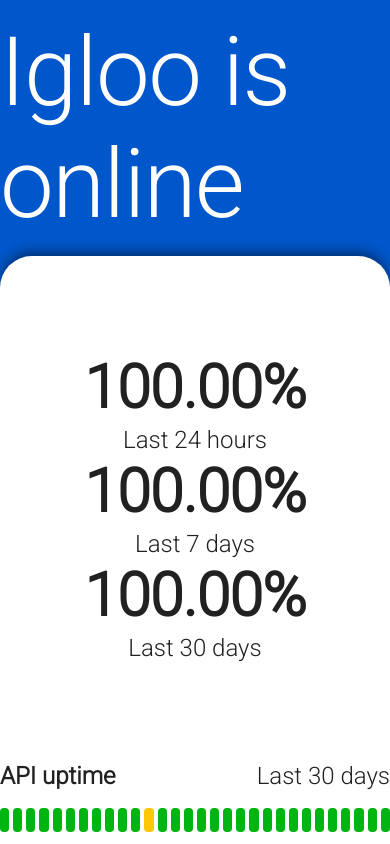
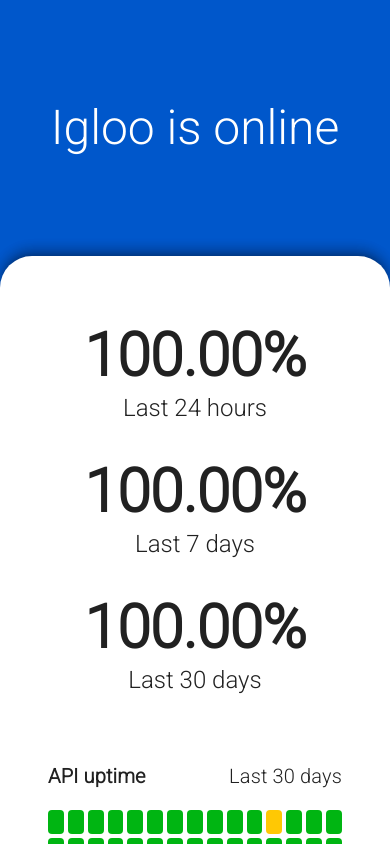
Before and after one commit to iotique-srl/igloo-status, a React (Create React App) app: page / in a window 390 px wide. Built offline with nearby package versions, Linux system fonts and the light colour scheme.

Commit message:
Mobile UI

```diff
--- a/public/index.html
+++ b/public/index.html
@@ -7,7 +7,7 @@
       content="width=device-width, height=device-height, initial-scale=1.0, maximum-scale=1.0, user-scalable=no, viewport-fit=cover"
     />
     <meta name="HandheldFriendly" content="true" />
-    <meta name="description" content="Check the status of the Igloo platform" />
+    <meta name="description" content="Check the status of Igloo" />
     <link rel="manifest" href="manifest.json" />
     <link
       href="https://fonts.googleapis.com/icon?family=Material+Icons"
--- a/src/App.js
+++ b/src/App.js
@@ -33,9 +33,47 @@
     super(props);
 
     uptimeLog = generateRandomUptimes();
+
+    this.state = {
+      width: false,
+      scrollTop: 0,
+    };
+  }
+
+  debounce = (func, wait) => {
+    let timeout;
+
+    return (...args) => {
+      const later = () => {
+        timeout = null;
+
+        func(...args);
+      };
+
+      clearTimeout(timeout);
+
+      timeout = setTimeout(later, wait);
+    };
+  };
+
+  updateDimensions = () => {
+    if (window.outerWidth !== this.state.width) {
+      this.setState({ width: window.outerWidth });
+    }
+  };
+
+  componentDidMount() {
+    this.updateDimensions();
+    window.addEventListener("resize", this.debounce(this.updateDimensions));
+  }
+
+  componentWillUnmount() {
+    window.removeEventListener("resize", this.debounce(this.updateDimensions));
   }
 
   render() {
+    const { width, scrollTop } = this.state;
+
     // remove when actual data is available
     const online = uptimeLog[29].uptime === 100;
     const loading = false;
@@ -51,17 +89,22 @@
         style={{
           height: "100%",
           backgroundColor: online ? "#0057cb" : "#f44336",
+          overflowY: "auto",
         }}
         className="notSelectable defaultCursor"
+        onScroll={({ target: { scrollTop } }) => this.setState({ scrollTop })}
       >
         <Typography
-          variant="h1"
+          variant={width > 752 ? "h1" : width > 448 ? "h2" : "h3"}
           style={{
             color: "white",
             height: "256px",
+            width: "100%",
             display: "flex",
             justifyContent: "center",
             alignItems: "center",
+            position: "absolute",
+            opacity: 1 - scrollTop / (width > 752 ? 64 : 96),
           }}
         >
           {loading ? (
@@ -79,18 +122,28 @@
         <Paper
           style={{
             width: "100%",
-            height: "calc(100% - 256px)",
-            borderRadius: "32px 32px 0 0",
+            minHeight: "calc(100% - 256px)",
+            borderRadius:
+              (1 - scrollTop / 256) * 32 +
+              "px " +
+              (1 - scrollTop / 256) * 32 +
+              "px 0 0",
             boxShadow:
               "0px -5px 5px -3px rgba(0,0,0,0.2), 0px -8px 10px 1px rgba(0,0,0,0.14), 0px -3px 14px 2px rgba(0,0,0,0.12)",
+            marginTop: "256px",
           }}
           elevation={8}
         >
-          <div style={{ maxWidth: "1080px", margin: "0 auto" }}>
-            <Grid container style={{ padding: "96px 0" }}>
-              <Grid item xs>
+          <div
+            style={{ maxWidth: "1080px", margin: "0 auto", padding: "0 48px" }}
+          >
+            <Grid
+              container
+              style={{ padding: width > 752 ? "96px 0" : "48px 0" }}
+            >
+              <Grid item xs={width > 752 ? 4 : 12} style={{ margin: "16px 0" }}>
                 <Typography
-                  variant="h2"
+                  variant={width > 960 || width < 752 ? "h2" : "h3"}
                   style={{ ...percentageStyle, fontWeight: "bold" }}
                 >
                   {loading ? (
@@ -100,15 +153,15 @@
                   )}
                 </Typography>
                 <Typography
-                  variant="h5"
+                  variant={width > 960 || width < 752 ? "h5" : "h6"}
                   style={{ ...percentageStyle, fontWeight: 300 }}
                 >
                   {loading ? <Skeleton /> : "Last 24 hours"}
                 </Typography>
               </Grid>
-              <Grid item xs>
+              <Grid item xs={width > 752 ? 4 : 12} style={{ margin: "16px 0" }}>
                 <Typography
-                  variant="h2"
+                  variant={width > 960 || width < 752 ? "h2" : "h3"}
                   style={{ ...percentageStyle, fontWeight: "bold" }}
                 >
                   {loading ? (
@@ -124,15 +177,15 @@
                   )}
                 </Typography>
                 <Typography
-                  variant="h5"
+                  variant={width > 960 || width < 752 ? "h5" : "h6"}
                   style={{ ...percentageStyle, fontWeight: 300 }}
                 >
                   {loading ? <Skeleton /> : "Last 7 days"}
                 </Typography>
               </Grid>
-              <Grid item xs>
+              <Grid item xs={width > 752 ? 4 : 12} style={{ margin: "16px 0" }}>
                 <Typography
-                  variant="h2"
+                  variant={width > 960 || width < 752 ? "h2" : "h3"}
                   style={{ ...percentageStyle, fontWeight: "bold" }}
                 >
                   {loading ? (
@@ -147,7 +200,7 @@
                   )}
                 </Typography>
                 <Typography
-                  variant="h5"
+                  variant={width > 960 || width < 752 ? "h5" : "h6"}
                   style={{ ...percentageStyle, fontWeight: 300 }}
                 >
                   {loading ? <Skeleton /> : "Last 30 days"}
@@ -156,14 +209,24 @@
             </Grid>
             <Grid container>
               <Grid item xs>
-                <Typography variant="h5" style={{ fontWeight: "bold" }}>
+                <Typography
+                  variant={width > 448 ? "h5" : "h6"}
+                  style={{
+                    fontWeight: "bold",
+                    fontSize: width > 352 ? "" : "1.15rem",
+                  }}
+                >
                   API uptime
                 </Typography>
               </Grid>
               <Grid item xs>
                 <Typography
-                  variant="h5"
-                  style={{ textAlign: "right", fontWeight: 300 }}
+                  variant={width > 448 ? "h5" : "h6"}
+                  style={{
+                    textAlign: "right",
+                    fontWeight: 300,
+                    fontSize: width > 352 ? "" : "1.15rem",
+                  }}
                 >
                   Last 30 days
                 </Typography>
@@ -172,8 +235,9 @@
             <Grid
               container
               style={{
-                margin: "16px -2px 64px -2px",
+                margin: "16px -2px 0",
                 width: "calc(100% + 4px)",
+                paddingBottom: "64px",
               }}
             >
               {uptimeLog.map(({ date, uptime }) => (
@@ -204,9 +268,14 @@
                           ? "#ffc804"
                           : "#f44336",
                       height: "24px",
-                      width: "calc(calc(100% - 120px)/30)",
+                      width:
+                        "calc((100% - " +
+                        (width > 752 ? 30 : 15) * 4 +
+                        "px)/" +
+                        (width > 752 ? 30 : 15) +
+                        ")",
                       borderRadius: "4px",
-                      margin: "0 2px",
+                      margin: "2px",
                     }}
                   />
                 </Tooltip>
```
Also changed, not shown: public/manifest.json.
